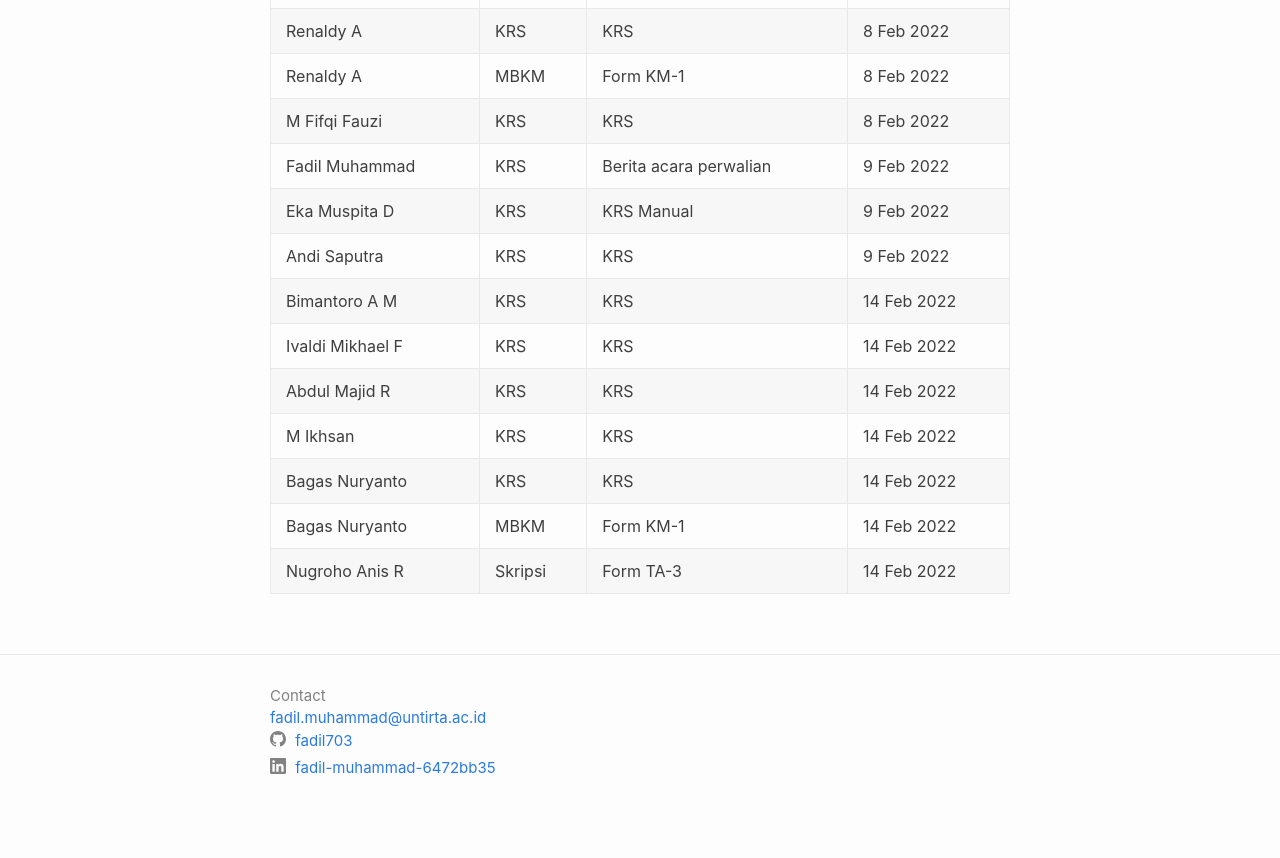
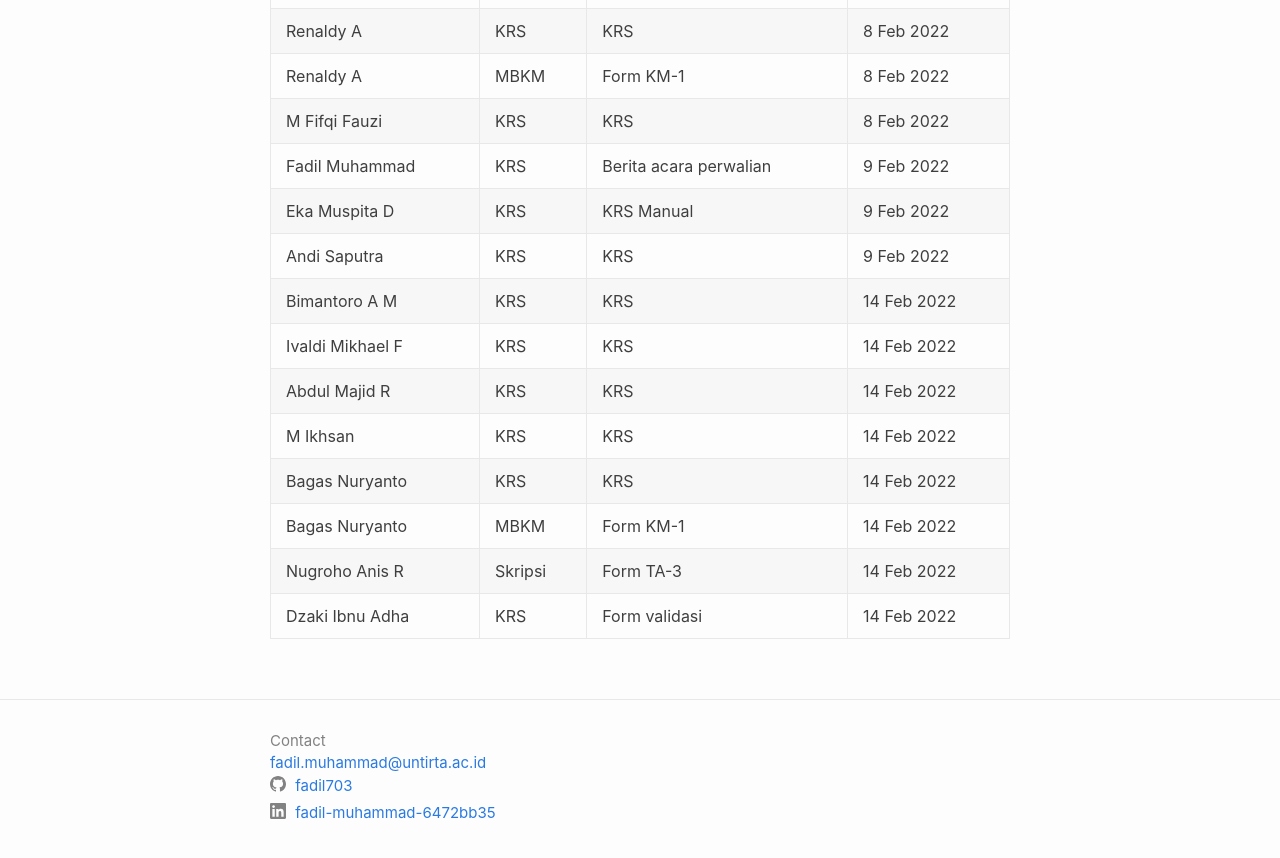
Before and after one commit to fadil703/fadil703.github.io, a Jekyll site: the page built from _posts/2022-02-03-february-signature.markdown, in a window 1280 px wide and 900 px high, scrolled down 1092 px. Shown: the top 858 px of the window. Built offline with Jekyll 4.4.1, drawn with Linux system fonts in a browser that asks for light colours.

Commit message:
Update 2022-02-03-february-signature.markdown
add  dzaki

```diff
--- a/_posts/2022-02-03-february-signature.markdown
+++ b/_posts/2022-02-03-february-signature.markdown
@@ -40,3 +40,4 @@ author: "fadil703"
 | Bagas Nuryanto | KRS | KRS | 14 Feb 2022 |
 | Bagas Nuryanto | MBKM | Form KM-1 | 14 Feb 2022 |
 | Nugroho Anis R | Skripsi | Form TA-3 | 14 Feb 2022 |
+| Dzaki Ibnu Adha | KRS | Form validasi | 14 Feb 2022 |
```
